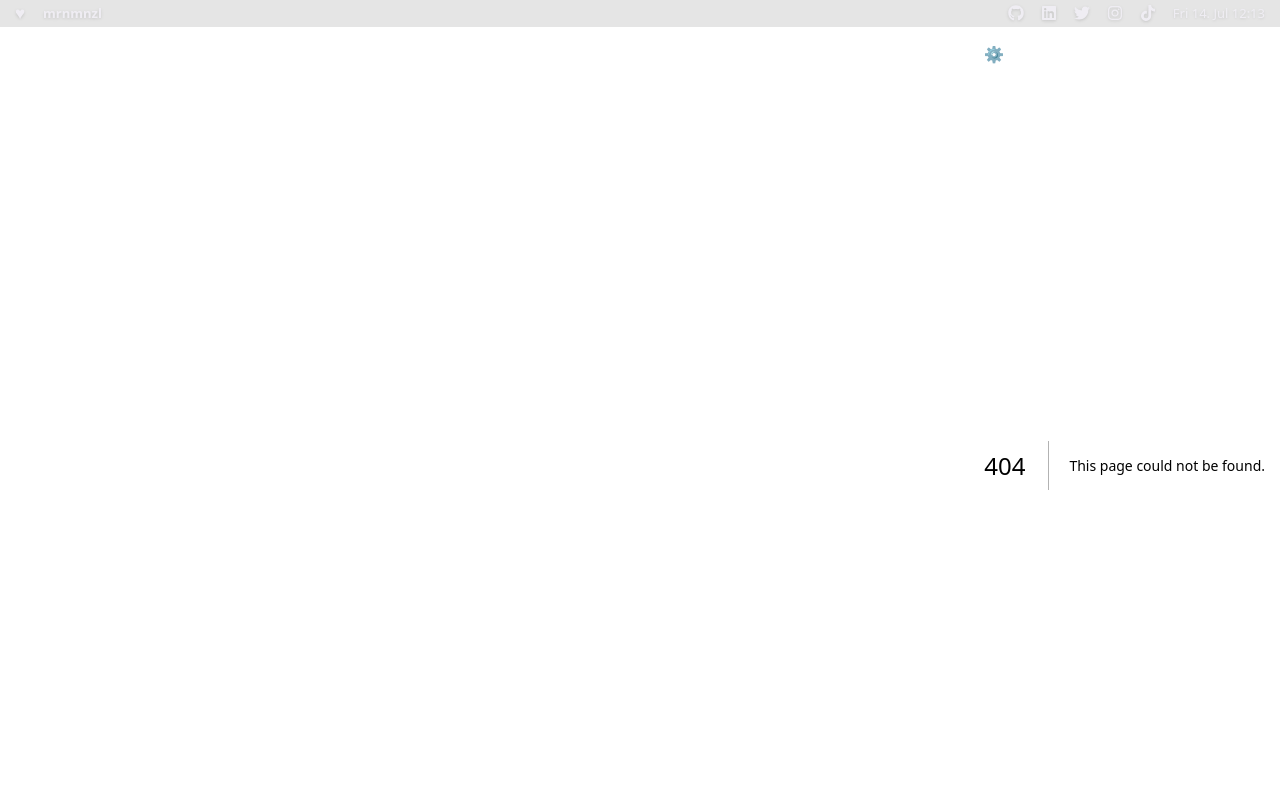
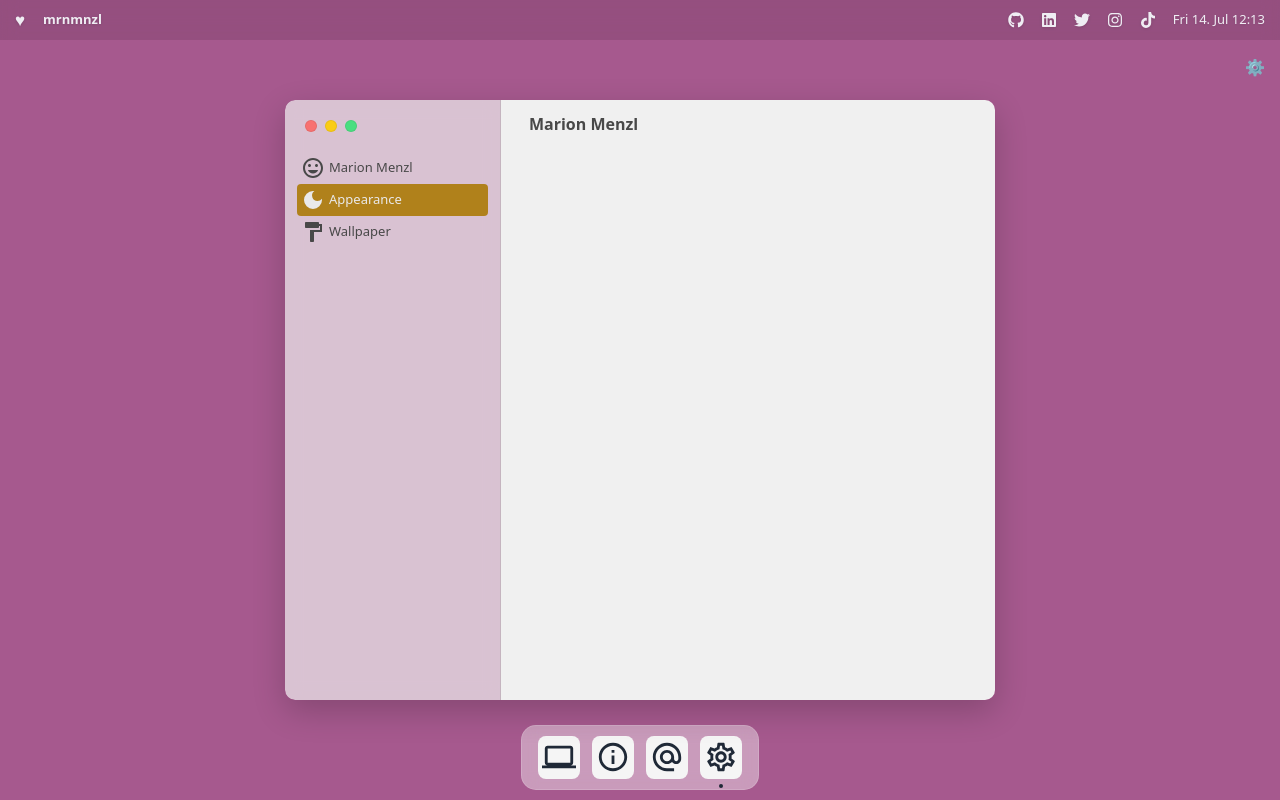
Before and after one commit to mrnmnzl/mrnmnzl.com, a Next.js app: page /settings/user in a window 1280 px wide. Before the commit this address had no page. Shown: the top 800 px of the page. Built offline with nearby package versions, Linux system fonts and the light colour scheme.

Commit message:
WIP: continue with settings page

```diff
--- a/app/globals.css
+++ b/app/globals.css
@@ -28,10 +28,12 @@
 
   .settings-page {
     position: absolute;
-    top: 100px;
-    left: 100px;
+    top: 50%;
+    left: 50%;
+    transform-origin: center;
+    transform: translate(-50%, -50%);
     display: flex;
-    width: 600px;
+    width: 710px;
     height: 600px;
     border-radius: 10px;
     overflow: hidden;
--- a/app/settings/layout.js
+++ b/app/settings/layout.js
@@ -1,22 +1,38 @@
 import Dots from "@/components/dots";
 import Link from "next/link";
-import { MdDarkMode } from "react-icons/md";
+import { MdDarkMode, MdFormatPaint, MdOutlineTagFaces } from "react-icons/md";
 
 export default function Settings({ children, title }) {
   return (
-    <main className="settings-page bg-window-light text-text-light">
-      <div className="w-52 border-r-2 border-window-border-light">
+    <main className="settings-page shadow-window">
+      <div className="w-[20rem] border-r-[1px] backdrop-blur border-window-border-light bg-glass-window-light">
         <div className="p-5">
-          <Dots green yellow red activeDots={3} />
+          <Dots location={"/"} red yellow green activeDots={3} />
         </div>
-        <a
+        <Link
+          href="/settings/user"
+          className="flex items-center mx-3 px-1 py-1 rounded text-[13px] text-text-light"
+        >
+          <MdOutlineTagFaces className="h-6 w-6 mr-1" /> Marion Menzl
+        </Link>
+        <Link
           href="/settings/appearance"
-          className="flex items-center mx-3 px-1 py-1 rounded text-[13px] bg-zinc-300"
+          className="flex items-center mx-3 px-1 py-1 rounded text-[13px] bg-highlight-dark text-text-dark"
         >
-          <MdDarkMode className="h-6 w-6 mr-" /> Appearance
-        </a>
+          <MdDarkMode className="h-6 w-6 mr-1" />
+          Appearance
+        </Link>
+        <Link
+          href="/settings/wallpaper"
+          className="flex items-center mx-3 px-1 py-1 rounded text-[13px] text-text-light"
+        >
+          <MdFormatPaint className="h-6 w-6 mr-1" />
+          Wallpaper
+        </Link>
       </div>
-      <div className="px-6">{children}</div>
+      <div className="px-6 w-full bg-window-light text-text-light">
+        {children}
+      </div>
     </main>
   );
 }
--- /dev/null
+++ b/app/settings/user/page.js
@@ -0,0 +1,9 @@
+export default function User() {
+  return (
+    <>
+      <div className="py-3 px-1 text-text-light font-semibold">
+        Marion Menzl
+      </div>
+    </>
+  );
+}
--- a/tailwind.config.js
+++ b/tailwind.config.js
@@ -30,7 +30,10 @@ module.exports = {
         "text-dark": "rgba(233, 233, 233, 1)",
         "window-light": "rgba(240, 240, 240, 1)",
         "window-dark": "rgba(40, 40, 40, 1)",
-        "window-border-light": "rgba(222, 225, 231, 1)",
+        "window-border-light": "rgba(150, 150, 150, 0.3)",
+        "glass-window-light": "rgba(240, 240, 240, 0.7)",
+        highlight: "rgb(255, 188, 31	)",
+        "highlight-dark": "rgb(172, 122, 8, 0.9)",
       },
     },
   },
```
